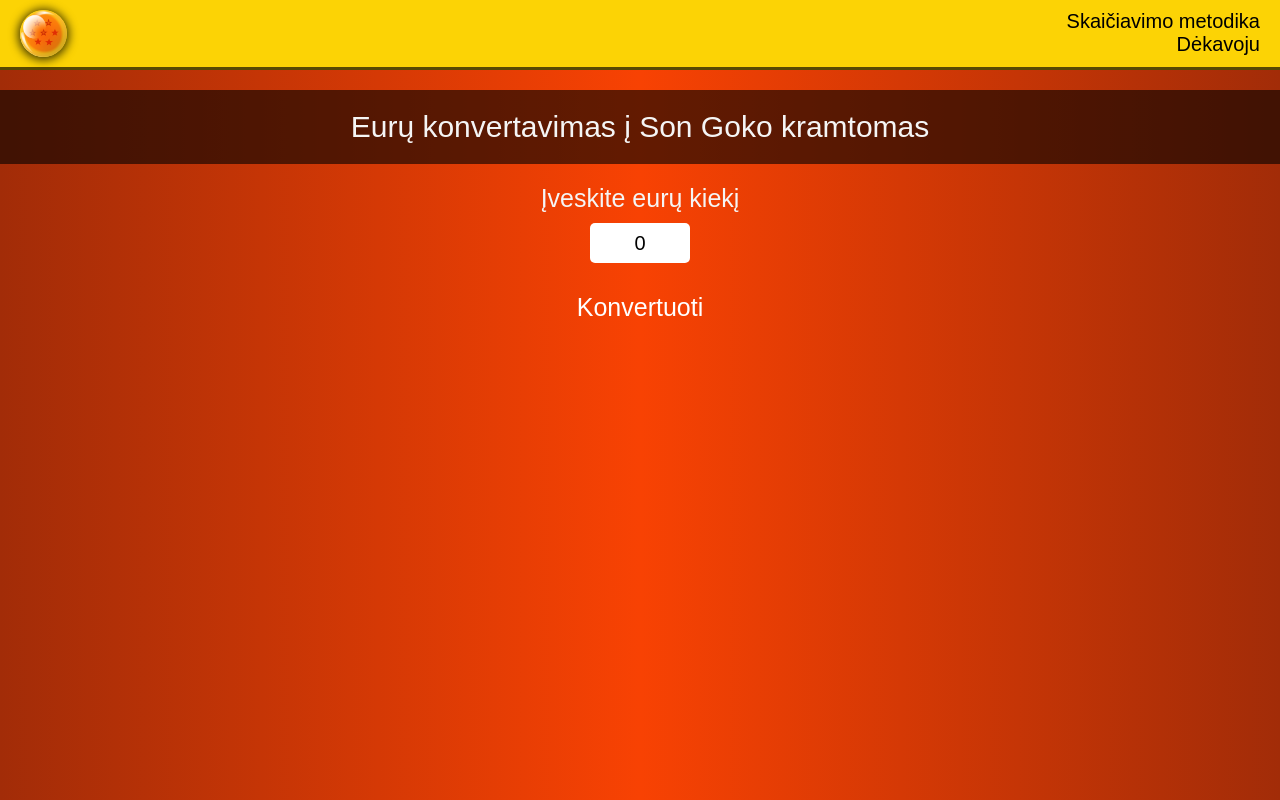
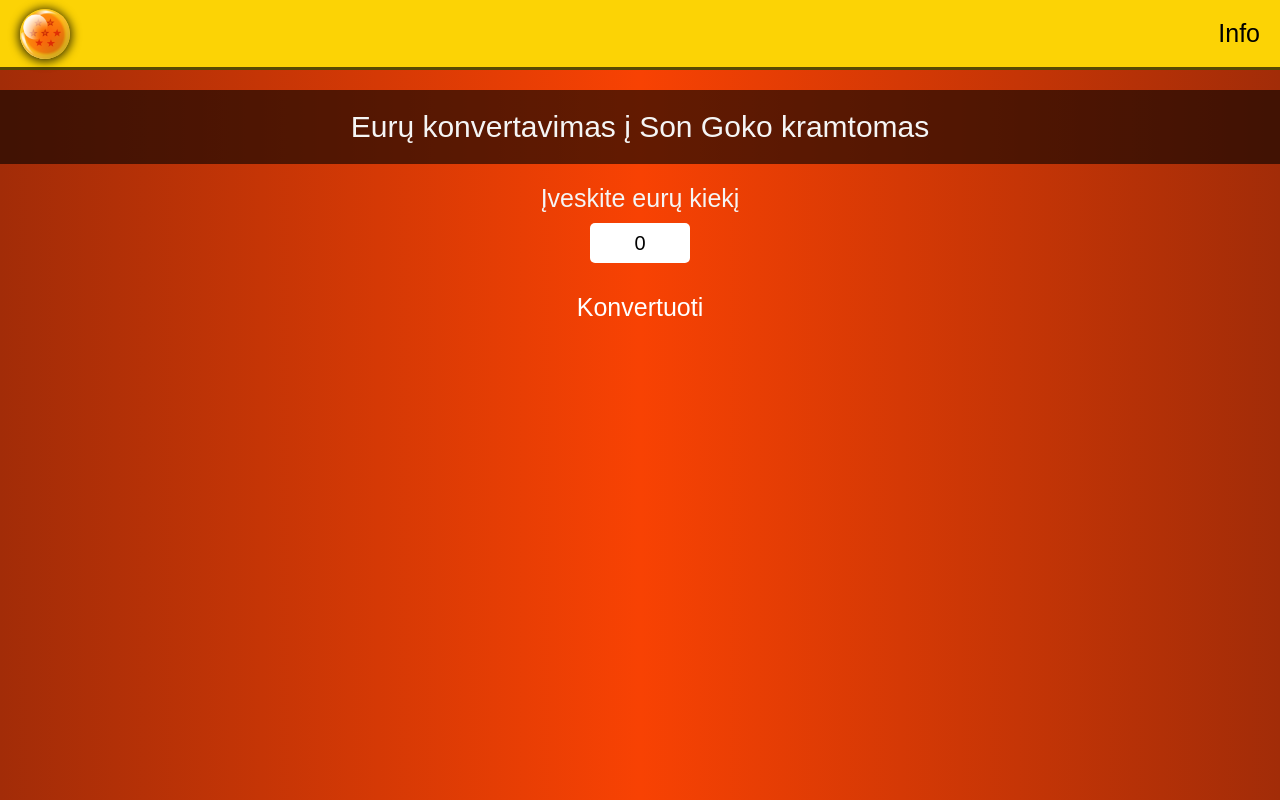
Before and after one commit to Gercius/songoko-kramtomu-skaiciuokle, a website: page index.html in a window 1280 px wide. Drawn offline with Linux system fonts and the light colour scheme.

Commit message:
update header

```diff
--- a/index.html
+++ b/index.html
@@ -14,14 +14,7 @@
                     src="assets/seven-star-ball.png"
                     alt="seven star ball from dragon ball"
                 />
-                <ul>
-                    <li>
-                        <a href="methodology.html">Skaičiavimo metodika</a>
-                    </li>
-                    <li>
-                        <a href="thanks.html">Dėkavoju</a>
-                    </li>
-                </ul>
+                <a href="info.html">Info</a>
             </nav>
         </header>
         <main>
--- a/styles/css/index.css
+++ b/styles/css/index.css
@@ -75,7 +75,7 @@
 
 header {
   height: 70px;
-  padding: 1rem 2rem;
+  padding: 0 2rem;
   background-color: #fcd305;
   border: rgba(0, 0, 0, 0.65) solid;
   border-top: none;
@@ -85,23 +85,21 @@
 header nav {
   height: 100%;
   display: flex;
+  justify-content: space-between;
+  align-items: center;
 }
 header nav img {
   box-shadow: 0 1px 10px 2px rgba(0, 0, 0, 0.75);
   border-radius: 50%;
+  width: 5rem;
+  height: 5rem;
 }
-header nav ul {
-  height: 100%;
-  display: flex;
-  flex-direction: column;
-  align-items: end;
-  width: 100%;
+header nav a {
+  text-decoration: none;
+  color: black;
+  font-size: 2.5rem;
 }
-header nav ul li a {
-  color: black;
-  text-decoration: none;
-}
-header nav ul li a:hover {
+header nav a:hover {
   text-decoration: underline;
 }
 
```
Also changed, not shown: 1 other file.
